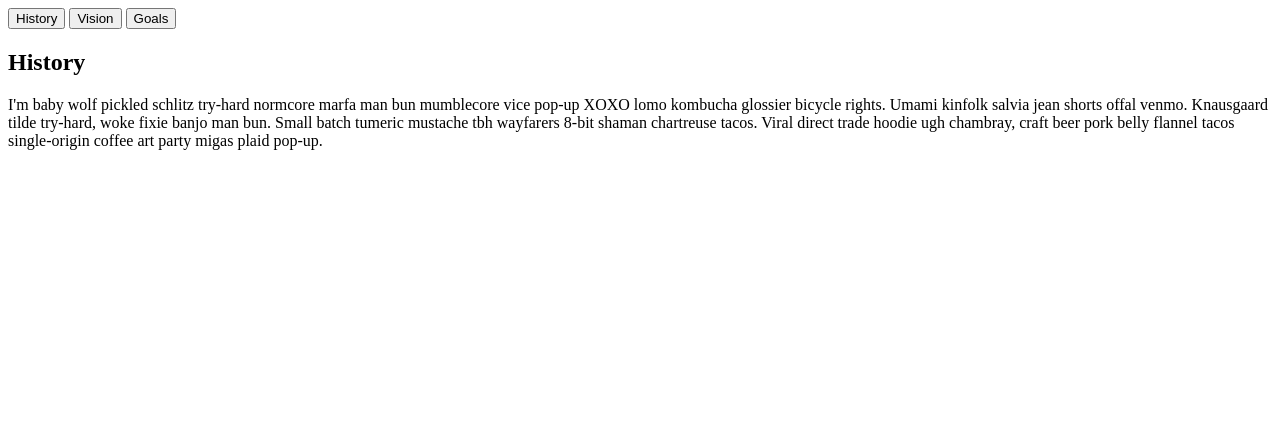
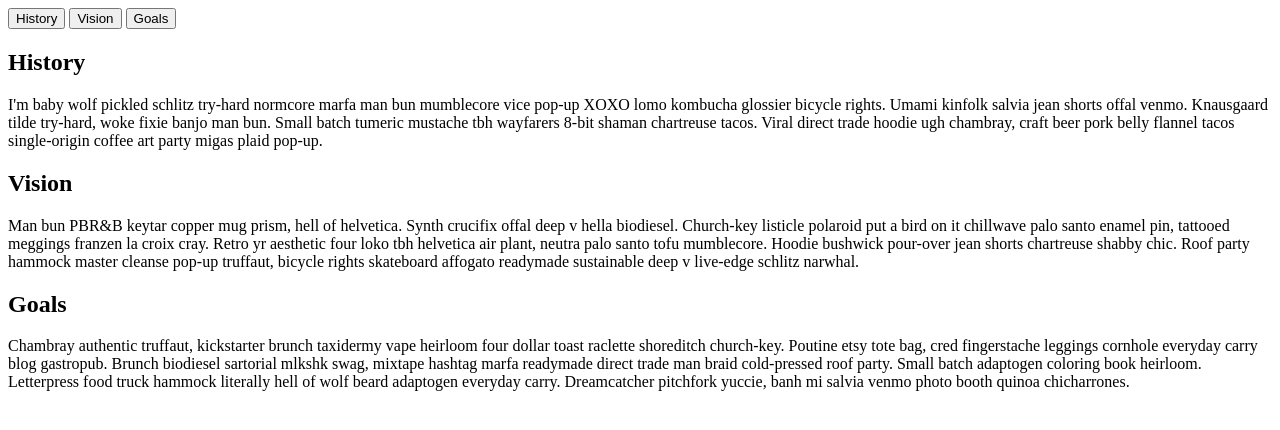
Before and after one commit to Saif-Hossain-Mredul/Tabs, a plain HTML site: page index.html in a window 1280 px wide. Drawn offline with Linux system fonts and the light colour scheme.

Commit message:
all content added

```diff
--- a/index.html
+++ b/index.html
@@ -16,7 +16,7 @@
 				</div>
 
 				<div class="about-content">
-					<div class="content">
+					<div class="content" id="history-content">
 						<h1>History</h1>
 						<p>
 							I'm baby wolf pickled schlitz try-hard normcore
@@ -30,6 +30,40 @@
 							single-origin coffee art party migas plaid pop-up.
 						</p>
 					</div>
+
+					<div class="content" id="vision-content">
+						<h1>Vision</h1>
+						<p>
+							Man bun PBR&B keytar copper mug prism, hell of
+							helvetica. Synth crucifix offal deep v hella
+							biodiesel. Church-key listicle polaroid put a bird
+							on it chillwave palo santo enamel pin, tattooed
+							meggings franzen la croix cray. Retro yr aesthetic
+							four loko tbh helvetica air plant, neutra palo santo
+							tofu mumblecore. Hoodie bushwick pour-over jean
+							shorts chartreuse shabby chic. Roof party hammock
+							master cleanse pop-up truffaut, bicycle rights
+							skateboard affogato readymade sustainable deep v
+							live-edge schlitz narwhal.
+						</p>
+					</div>
+
+					<div class="content" id="goals-content">
+						<h1>Goals</h1>
+						<p>
+							Chambray authentic truffaut, kickstarter brunch
+							taxidermy vape heirloom four dollar toast raclette
+							shoreditch church-key. Poutine etsy tote bag, cred
+							fingerstache leggings cornhole everyday carry blog
+							gastropub. Brunch biodiesel sartorial mlkshk swag,
+							mixtape hashtag marfa readymade direct trade man
+							braid cold-pressed roof party. Small batch adaptogen
+							coloring book heirloom. Letterpress food truck
+							hammock literally hell of wolf beard adaptogen
+							everyday carry. Dreamcatcher pitchfork yuccie, banh
+							mi salvia venmo photo booth quinoa chicharrones.
+						</p>
+					</div>
 				</div>
 			</div>
 		</section>
```
